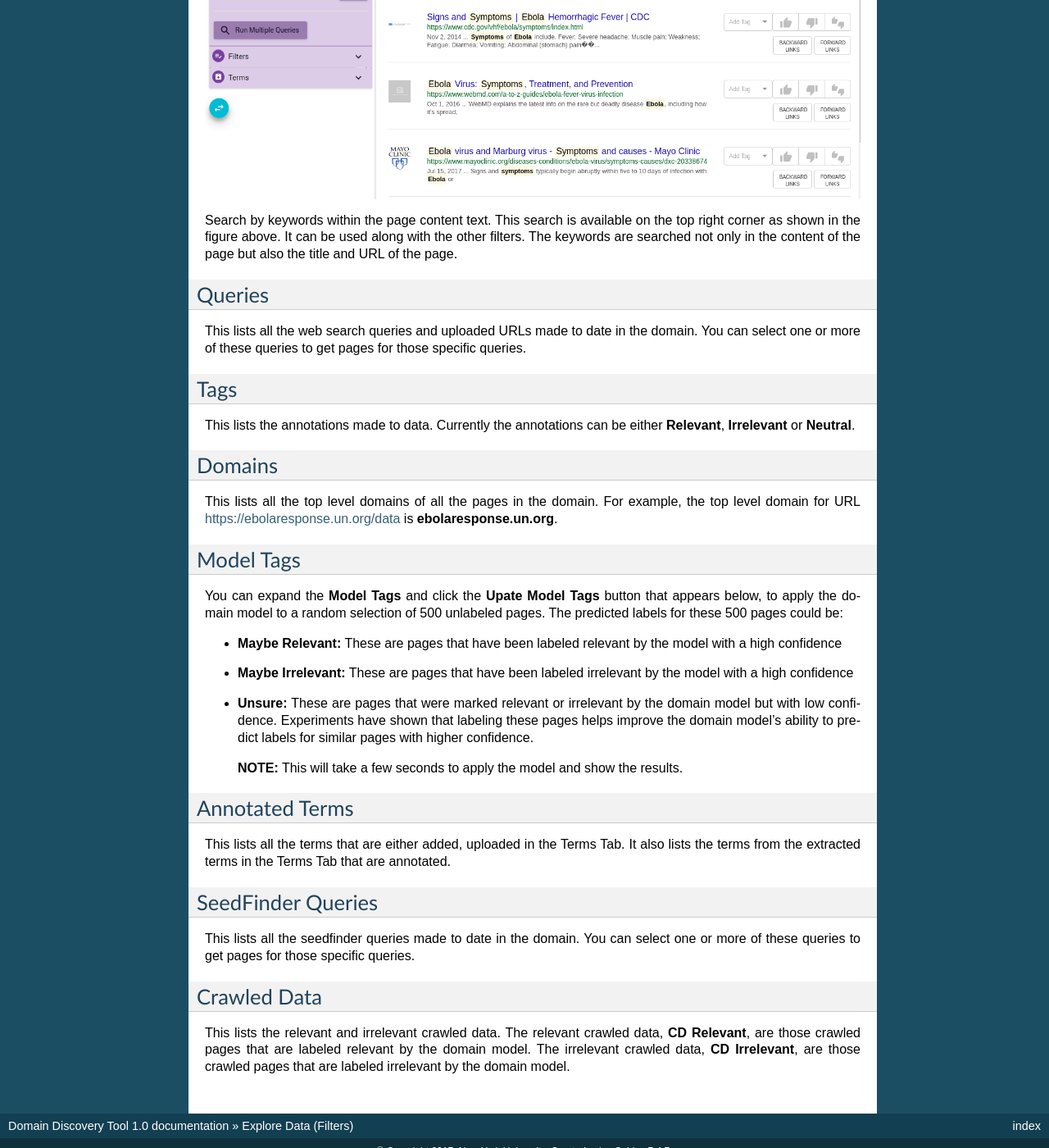
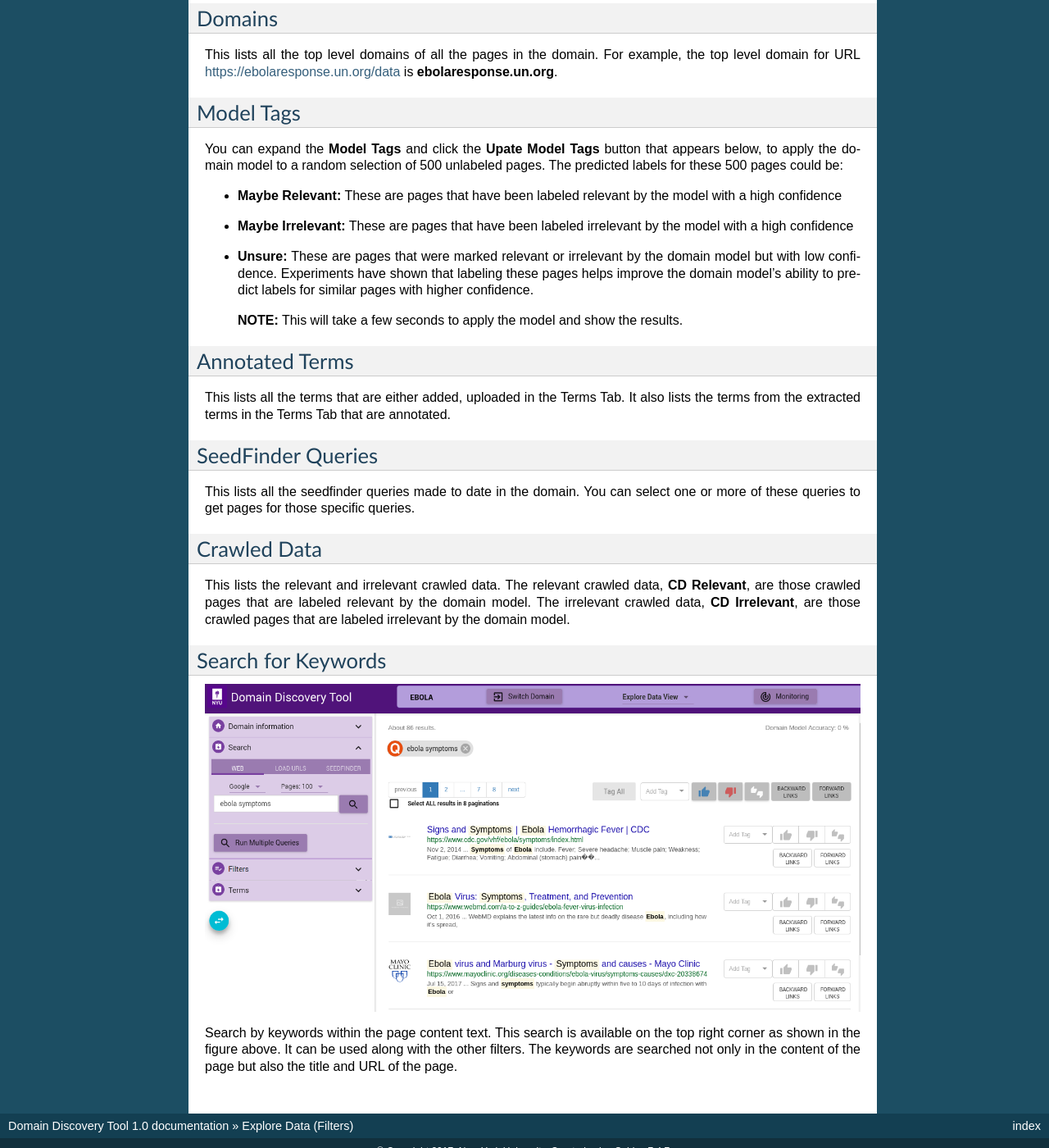
Before and after one commit to VIDA-NYU/domain_discovery_tool, a Sphinx documentation site: the page built from docs/filter.rst, in a window 1280 px wide and 1400 px high, scrolled down 768 px. Shown: the whole window at 82% size. Built offline with Sphinx 7.4.7, drawn with Linux system fonts in a browser that asks for light colours; some of the changed text lies outside the part shown.

Commit message:
Fixed order

```diff
--- a/docs/filter.rst
+++ b/docs/filter.rst
@@ -8,17 +8,6 @@ Explore Data (Filters)
    :alt: alternate text
 
 Once some pages are loaded into the domain, they can be analyzed and spliced with various filters available in the Filters tab on the left panel. The available filters are:
-
-Search for Keywords
-*******************
-
-.. image:: figures/search.png
-   :width: 800px
-   :align: center
-   :height: 400px
-   :alt: alternate text
-
-Search by keywords within the page content text. This search is available on the top right corner as shown in the figure above. It can be used along with the other filters. The keywords are searched not only in the content of the page but also the title and URL of the page.
 
 Queries
 *******
@@ -60,3 +49,14 @@ Crawled Data
 ************
 
 This lists the relevant and irrelevant crawled data. The relevant crawled data, **CD Relevant**, are those crawled pages that are labeled relevant by the domain model. The irrelevant crawled data, **CD Irrelevant**, are those crawled pages that are labeled irrelevant by the domain model.
+
+Search for Keywords
+*******************
+
+.. image:: figures/search.png
+   :width: 800px
+   :align: center
+   :height: 400px
+   :alt: alternate text
+
+Search by keywords within the page content text. This search is available on the top right corner as shown in the figure above. It can be used along with the other filters. The keywords are searched not only in the content of the page but also the title and URL of the page.
```
